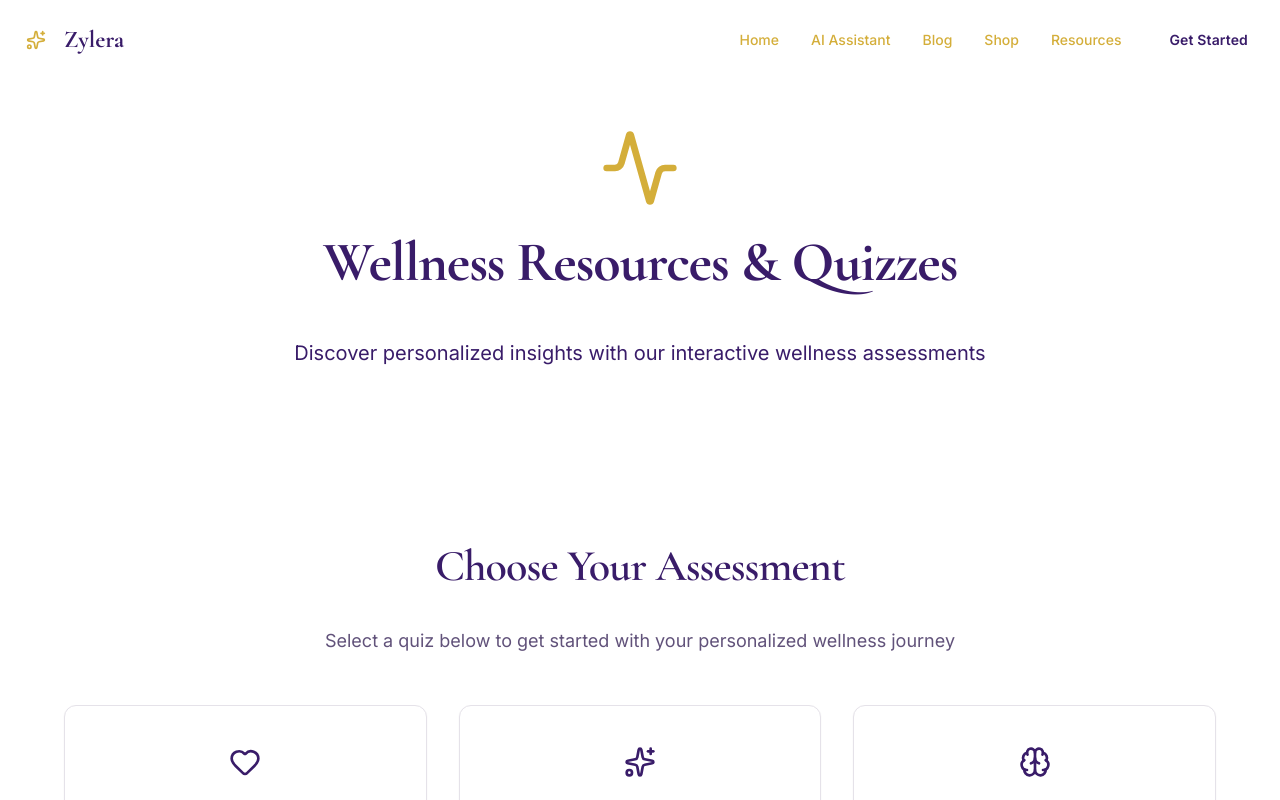
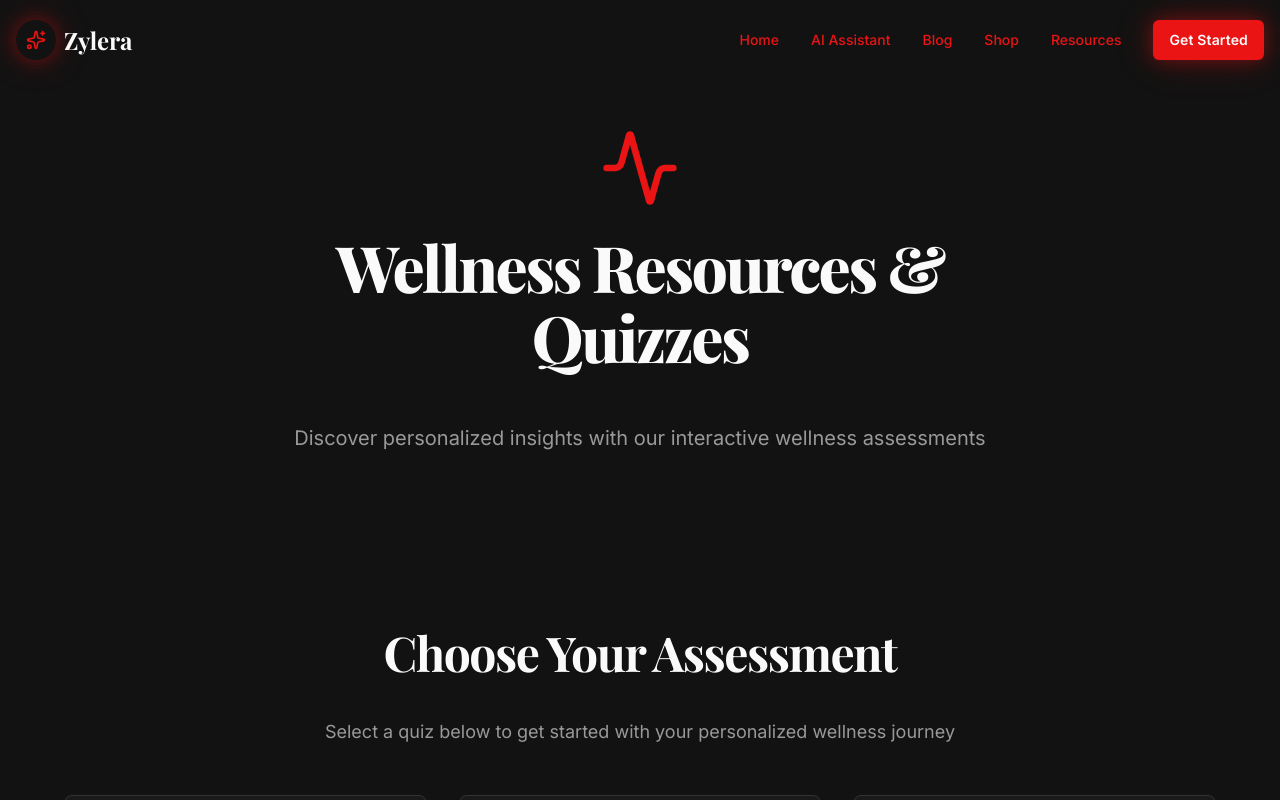
Before and after one commit to TNDIGITALMARK/375cbe22-4d02-4a4d-b935-02bc3db149bf, a Next.js app: page /resources in a window 1280 px wide. Shown: the top 800 px of the page. Built offline with nearby package versions, Linux system fonts and the light colour scheme.

Commit message:
Phoenix Agent implementation - make the site mainly black and white darker colors...

```diff
--- a/src/app/globals.css
+++ b/src/app/globals.css
@@ -1,125 +1,133 @@
 @import "tailwindcss";
 
-/* Zylera Luxury Sexual Wellness Design System
-   Premium aesthetic: Deep Purple, Gold, White
-   Psychology: Purple = Luxury & Mystery, Gold = Premium Value, White = Purity & Trust
+/* Modern Dark Aesthetic Design System
+   Premium aesthetic: Deep Black, Pure White, Crimson Red
+   Psychology: Black = Sophistication & Power, White = Clarity & Precision, Red = Passion & Energy
 */
 
-/* Google Fonts - Elegant typography for luxury wellness brand */
-@import url('https://fonts.googleapis.com/css2?family=Cormorant+Garamond:wght@300;400;500;600;700&family=Inter:wght@300;400;500;600;700&display=swap');
+/* Google Fonts - Modern, clean typography */
+@import url('https://fonts.googleapis.com/css2?family=Inter:wght@300;400;500;600;700;800;900&family=Playfair+Display:wght@400;500;600;700;800&display=swap');
 
 :root {
   /* Custom Font Variables */
   --font-primary: 'Inter', ui-sans-serif, system-ui, sans-serif;
-  --font-heading: 'Cormorant Garamond', ui-serif, Georgia, serif;
+  --font-heading: 'Playfair Display', ui-serif, Georgia, serif;
   --font-mono: ui-monospace, 'Courier New', monospace;
 
-  /* Zylera Luxury Color Palette - HSL Format */
-  /* Deep Purple Primary - #2D1B69 converted to HSL */
-  --background: 0 0% 100%;
-  --foreground: 263 58% 26%;
+  /* Modern Dark Color Palette - HSL Format */
+  /* Rich Black background with pure white text */
+  --background: 0 0% 7%;
+  --foreground: 0 0% 98%;
 
-  /* Pure white cards with deep purple text */
-  --card: 0 0% 100%;
-  --card-foreground: 263 58% 26%;
+  /* Dark cards with bright white text */
+  --card: 0 0% 10%;
+  --card-foreground: 0 0% 98%;
 
-  /* Popovers with white background */
-  --popover: 0 0% 100%;
-  --popover-foreground: 263 58% 26%;
+  /* Popovers with dark background */
+  --popover: 0 0% 10%;
+  --popover-foreground: 0 0% 98%;
 
-  /* Primary: Deep Purple #2D1B69 with white text */
-  --primary: 263 58% 26%;
-  --primary-foreground: 0 0% 100%;
+  /* Primary: Rich Black with white text */
+  --primary: 0 0% 12%;
+  --primary-foreground: 0 0% 98%;
 
-  /* Secondary: Luxury Gold #D4AF37 with deep purple text */
-  --secondary: 45 64% 53%;
-  --secondary-foreground: 263 58% 26%;
+  /* Secondary: Crimson Red accent */
+  --secondary: 0 84% 50%;
+  --secondary-foreground: 0 0% 98%;
 
-  /* Muted: Light purple-tinted gray */
-  --muted: 263 20% 95%;
-  --muted-foreground: 263 20% 40%;
+  /* Muted: Dark gray tones */
+  --muted: 0 0% 20%;
+  --muted-foreground: 0 0% 60%;
 
-  /* Accent: Rich Gold for highlights and CTAs */
-  --accent: 45 64% 53%;
-  --accent-foreground: 263 58% 26%;
+  /* Accent: Vibrant Red for CTAs and highlights */
+  --accent: 0 84% 50%;
+  --accent-foreground: 0 0% 98%;
 
-  /* Destructive: Elegant muted red */
-  --destructive: 0 65% 48%;
-  --destructive-foreground: 0 0% 100%;
+  /* Destructive: Deep crimson */
+  --destructive: 0 72% 45%;
+  --destructive-foreground: 0 0% 98%;
 
-  /* Borders: Subtle purple-tinted */
-  --border: 263 15% 90%;
-  --input: 263 15% 90%;
-  --ring: 45 64% 53%;
+  /* Borders: Subtle dark gray */
+  --border: 0 0% 20%;
+  --input: 0 0% 20%;
+  --ring: 0 84% 50%;
 
-  /* Rounded corners for modern luxury */
-  --radius: 0.75rem;
+  /* Rounded corners for modern aesthetic */
+  --radius: 0.5rem;
 
-  /* Sidebar: Deep purple with gold accents */
-  --sidebar-background: 263 58% 26%;
-  --sidebar-foreground: 0 0% 100%;
-  --sidebar-primary: 45 64% 53%;
-  --sidebar-primary-foreground: 263 58% 26%;
-  --sidebar-accent: 263 58% 22%;
-  --sidebar-accent-foreground: 0 0% 100%;
-  --sidebar-border: 263 40% 35%;
-  --sidebar-ring: 45 64% 53%;
+  /* Sidebar: Pure black with red accents */
+  --sidebar-background: 0 0% 5%;
+  --sidebar-foreground: 0 0% 98%;
+  --sidebar-primary: 0 84% 50%;
+  --sidebar-primary-foreground: 0 0% 98%;
+  --sidebar-accent: 0 0% 12%;
+  --sidebar-accent-foreground: 0 0% 98%;
+  --sidebar-border: 0 0% 15%;
+  --sidebar-ring: 0 84% 50%;
 
-  /* Zylera Custom Color Variables */
-  --color-purple-deep: 263 58% 26%;
-  --color-purple-light: 263 40% 85%;
-  --color-gold: 45 64% 53%;
-  --color-gold-light: 45 64% 70%;
-  --color-white: 0 0% 100%;
+  /* Custom Color Variables */
+  --color-black: 0 0% 7%;
+  --color-black-pure: 0 0% 0%;
+  --color-gray-dark: 0 0% 15%;
+  --color-gray: 0 0% 30%;
+  --color-gray-light: 0 0% 60%;
+  --color-white: 0 0% 98%;
+  --color-white-pure: 0 0% 100%;
+  --color-red: 0 84% 50%;
+  --color-red-dark: 0 72% 40%;
+  --color-red-light: 0 84% 60%;
 
-  /* Shadow System */
-  --shadow-sm: 0 1px 3px 0 rgba(45, 27, 105, 0.08);
-  --shadow-md: 0 4px 12px 0 rgba(45, 27, 105, 0.12);
-  --shadow-lg: 0 12px 24px -4px rgba(45, 27, 105, 0.15);
-  --shadow-xl: 0 20px 40px -8px rgba(45, 27, 105, 0.2);
+  /* Shadow System - Subtle, modern shadows */
+  --shadow-sm: 0 1px 3px 0 rgba(0, 0, 0, 0.5);
+  --shadow-md: 0 4px 12px 0 rgba(0, 0, 0, 0.6);
+  --shadow-lg: 0 12px 24px -4px rgba(0, 0, 0, 0.7);
+  --shadow-xl: 0 20px 40px -8px rgba(0, 0, 0, 0.8);
 
-  /* Gradient System for luxury feel */
-  --gradient-purple-gold: linear-gradient(135deg, hsl(263 58% 26%) 0%, hsl(263 58% 35%) 50%, hsl(45 64% 53%) 100%);
-  --gradient-purple: linear-gradient(135deg, hsl(263 58% 26%) 0%, hsl(263 58% 35%) 100%);
-  --gradient-gold: linear-gradient(135deg, hsl(45 64% 53%) 0%, hsl(45 80% 65%) 100%);
+  /* Gradient System for modern dark feel */
+  --gradient-black-red: linear-gradient(135deg, hsl(0 0% 5%) 0%, hsl(0 0% 10%) 50%, hsl(0 84% 50% / 0.2) 100%);
+  --gradient-black: linear-gradient(135deg, hsl(0 0% 5%) 0%, hsl(0 0% 15%) 100%);
+  --gradient-red: linear-gradient(135deg, hsl(0 84% 50%) 0%, hsl(0 72% 45%) 100%);
+  --gradient-red-glow: linear-gradient(135deg, hsl(0 84% 50% / 0.3) 0%, hsl(0 84% 50% / 0.1) 100%);
 }
 
 .dark {
-  --background: 222.2 84% 4.9%;
-  --foreground: 210 40% 98%;
+  /* Dark mode is already the default - keeping same values for consistency */
+  --background: 0 0% 7%;
+  --foreground: 0 0% 98%;
 
-  --card: 222.2 84% 4.9%;
-  --card-foreground: 210 40% 98%;
+  --card: 0 0% 10%;
+  --card-foreground: 0 0% 98%;
 
-  --popover: 222.2 84% 4.9%;
-  --popover-foreground: 210 40% 98%;
+  --popover: 0 0% 10%;
+  --popover-foreground: 0 0% 98%;
 
-  --primary: 210 40% 98%;
-  --primary-foreground: 222.2 47.4% 11.2%;
+  --primary: 0 0% 12%;
+  --primary-foreground: 0 0% 98%;
 
-  --secondary: 217.2 32.6% 17.5%;
-  --secondary-foreground: 210 40% 98%;
+  --secondary: 0 84% 50%;
+  --secondary-foreground: 0 0% 98%;
 
-  --muted: 217.2 32.6% 17.5%;
-  --muted-foreground: 215 20.2% 65.1%;
+  --muted: 0 0% 20%;
+  --muted-foreground: 0 0% 60%;
 
-  --accent: 217.2 32.6% 17.5%;
-  --accent-foreground: 210 40% 98%;
+  --accent: 0 84% 50%;
+  --accent-foreground: 0 0% 98%;
 
-  --destructive: 0 62.8% 30.6%;
-  --destructive-foreground: 210 40% 98%;
+  --destructive: 0 72% 45%;
+  --destructive-foreground: 0 0% 98%;
 
-  --border: 217.2 32.6% 17.5%;
-  --input: 217.2 32.6% 17.5%;
-  --ring: 212.7 26.8% 83.9%;
-  --sidebar-background: 240 5.9% 10%;
-  --sidebar-foreground: 240 4.8% 95.9%;
-  --sidebar-primary: 224.3 76.3% 48%;
-  --sidebar-primary-foreground: 0 0% 100%;
-  --sidebar-accent: 240 3.7% 15.9%;
-  --sidebar-accent-foreground: 240 4.8% 95.9%;
-  --sidebar-border: 240 3.7% 15.9%;
-  --sidebar-ring: 217.2 91.2% 59.8%;
+  --border: 0 0% 20%;
+  --input: 0 0% 20%;
+  --ring: 0 84% 50%;
+
+  --sidebar-background: 0 0% 5%;
+  --sidebar-foreground: 0 0% 98%;
+  --sidebar-primary: 0 84% 50%;
+  --sidebar-primary-foreground: 0 0% 98%;
+  --sidebar-accent: 0 0% 12%;
+  --sidebar-accent-foreground: 0 0% 98%;
+  --sidebar-border: 0 0% 15%;
+  --sidebar-ring: 0 84% 50%;
 }
 
 @theme {
@@ -205,7 +213,7 @@ body {
   text-rendering: optimizeLegibility;
 }
 
-/* Zylera Typography System - Luxury Wellness Aesthetic */
+/* Modern Dark Typography System */
 .font-sans {
   font-family: var(--font-primary);
 }
@@ -214,7 +222,7 @@ body {
   font-family: var(--font-heading);
 }
 
-/* Typography Scale - Elegant hierarchy for wellness content */
+/* Typography Scale - Modern hierarchy with strong contrast */
 html {
   font-size: 16px;
   line-height: 1.6;
@@ -229,36 +237,38 @@ body {
 
 h1, h2, h3, h4, h5, h6 {
   font-family: var(--font-heading);
-  font-weight: 600;
-  letter-spacing: -0.02em;
-  color: hsl(var(--primary));
-  line-height: 1.2;
+  font-weight: 700;
+  letter-spacing: -0.03em;
+  color: hsl(var(--foreground));
+  line-height: 1.15;
   margin-bottom: 0.75em;
 }
 
 h1 {
-  font-size: 3.5rem;
-  font-weight: 700;
+  font-size: 4rem;
+  font-weight: 800;
   line-height: 1.1;
+  letter-spacing: -0.04em;
 }
 
 h2 {
-  font-size: 2.75rem;
-  font-weight: 600;
+  font-size: 3rem;
+  font-weight: 700;
+  letter-spacing: -0.03em;
 }
 
 h3 {
-  font-size: 2rem;
-  font-weight: 600;
+  font-size: 2.25rem;
+  font-weight: 700;
 }
 
 h4 {
-  font-size: 1.5rem;
+  font-size: 1.75rem;
   font-weight: 600;
 }
 
 h5 {
-  font-size: 1.25rem;
+  font-size: 1.375rem;
   font-weight: 600;
 }
 
@@ -270,22 +280,24 @@ h6 {
 p {
   margin-bottom: 1.25em;
   line-height: 1.75;
+  color: hsl(var(--muted-foreground));
 }
 
 a {
   color: hsl(var(--accent));
   text-decoration: none;
   font-weight: 500;
-  transition: color 0.2s ease;
+  transition: color 0.2s ease, text-shadow 0.2s ease;
 }
 
 a:hover {
-  color: hsl(var(--primary));
+  color: hsl(var(--accent));
+  text-shadow: 0 0 12px hsla(var(--accent) / 0.5);
 }
 
 strong, b {
-  font-weight: 600;
-  color: hsl(var(--primary));
+  font-weight: 700;
+  color: hsl(var(--foreground));
 }
 
 /* Button styles for luxury CTAs */
@@ -379,17 +391,21 @@ img {
   transition: opacity 0.3s ease-in-out;
 }
 
-/* Zylera Luxury Gradient Backgrounds */
-.gradient-purple-gold {
-  background: var(--gradient-purple-gold);
+/* Modern Dark Gradient Backgrounds */
+.gradient-black-red {
+  background: var(--gradient-black-red);
 }
 
-.gradient-purple {
-  background: var(--gradient-purple);
+.gradient-black {
+  background: var(--gradient-black);
 }
 
-.gradient-gold {
-  background: var(--gradient-gold);
+.gradient-red {
+  background: var(--gradient-red);
+}
+
+.gradient-red-glow {
+  background: var(--gradient-red-glow);
 }
 
 /* Form element defaults for sexual wellness brand */
@@ -441,22 +457,35 @@ select:focus {
   }
 }
 
-/* Utility classes for Zylera brand */
+/* Utility classes for modern dark aesthetic */
 .text-gradient {
-  background: var(--gradient-purple-gold);
+  background: var(--gradient-red);
   -webkit-background-clip: text;
   -webkit-text-fill-color: transparent;
   background-clip: text;
 }
 
-.shadow-purple {
+.text-glow-red {
+  color: hsl(var(--accent));
+  text-shadow: 0 0 20px hsla(var(--accent) / 0.6), 0 0 40px hsla(var(--accent) / 0.3);
+}
+
+.shadow-dark {
   box-shadow: var(--shadow-md);
 }
 
-.shadow-purple-lg {
+.shadow-dark-lg {
   box-shadow: var(--shadow-lg);
 }
 
-.shadow-purple-xl {
+.shadow-dark-xl {
   box-shadow: var(--shadow-xl);
 }
+
+.glow-red {
+  box-shadow: 0 0 20px hsla(var(--accent) / 0.4), 0 0 40px hsla(var(--accent) / 0.2);
+}
+
+.glow-red-strong {
+  box-shadow: 0 0 30px hsla(var(--accent) / 0.6), 0 0 60px hsla(var(--accent) / 0.4), 0 0 100px hsla(var(--accent) / 0.2);
+}
--- a/src/app/layout.tsx
+++ b/src/app/layout.tsx
@@ -1,5 +1,5 @@
 import type { Metadata } from "next";
-import { Cormorant_Garamond, Inter } from "next/font/google";
+import { Playfair_Display, Inter } from "next/font/google";
 import "./globals.css";
 import { ThemeProvider } from "@/components/theme-provider";
 import { QueryProvider } from "@/components/query-provider";
@@ -8,18 +8,18 @@ import { Toaster } from "@/components/ui/toaster";
 import { Toaster as Sonner } from "@/components/ui/sonner";
 import { TooltipProvider } from "@/components/ui/tooltip";
 
-// Elegant serif font for headings - Luxury aesthetic
-const cormorant = Cormorant_Garamond({
+// Modern serif font for headings - Classic elegance with modern twist
+const playfair = Playfair_Display({
   variable: "--font-heading",
   subsets: ["latin"],
-  weight: ["300", "400", "500", "600", "700"],
+  weight: ["400", "500", "600", "700", "800", "900"],
 });
 
 // Clean sans-serif for body text - Professional readability
 const inter = Inter({
   variable: "--font-primary",
   subsets: ["latin"],
-  weight: ["300", "400", "500", "600", "700"],
+  weight: ["300", "400", "500", "600", "700", "800", "900"],
 });
 
 export const metadata: Metadata = {
@@ -161,13 +161,13 @@ export default function RootLayout({
         {/* PHOENIX_EDITOR_INJECTION_END */}
       </head>
       <body
-        className={`${inter.variable} ${cormorant.variable} antialiased font-sans`}
+        className={`${inter.variable} ${playfair.variable} antialiased font-sans`}
       >
         <QueryProvider>
           <ZyloProvider>
             <ThemeProvider
               attribute="class"
-              defaultTheme="light"
+              defaultTheme="dark"
               enableSystem
               disableTransitionOnChange
             >
--- a/src/components/zylera/navigation.tsx
+++ b/src/components/zylera/navigation.tsx
@@ -29,7 +29,7 @@ export function Navigation() {
     <nav
       className={`fixed top-0 left-0 right-0 z-50 transition-all duration-300 ${
         scrolled
-          ? 'bg-white/95 backdrop-blur-md shadow-md'
+          ? 'bg-card/95 backdrop-blur-md shadow-dark border-b border-border'
           : 'bg-transparent'
       }`}
     >
@@ -37,10 +37,10 @@ export function Navigation() {
         <div className="flex items-center justify-between h-20">
           {/* Logo */}
           <Link href="/" className="flex items-center gap-2 group">
-            <div className="w-10 h-10 rounded-full bg-gradient-purple-gold flex items-center justify-center">
+            <div className="w-10 h-10 rounded-full bg-gradient-red flex items-center justify-center glow-red">
               <Sparkles className="w-5 h-5 text-white" />
             </div>
-            <span className="text-2xl font-serif font-bold text-primary group-hover:text-gradient transition-all">
+            <span className="text-2xl font-serif font-bold text-foreground group-hover:text-gradient transition-all">
               Zylera
             </span>
           </Link>
@@ -56,14 +56,14 @@ export function Navigation() {
                 {link.label}
               </Link>
             ))}
-            <Button className="bg-gradient-gold hover:opacity-90 text-primary font-semibold">
+            <Button className="bg-accent hover:bg-accent/90 text-foreground font-semibold glow-red">
               Get Started
             </Button>
           </div>
 
           {/* Mobile Menu Button */}
           <button
-            className="md:hidden p-2 text-primary"
+            className="md:hidden p-2 text-foreground"
             onClick={() => setIsOpen(!isOpen)}
             aria-label="Toggle menu"
           >
@@ -73,7 +73,7 @@ export function Navigation() {
 
         {/* Mobile Navigation */}
         {isOpen && (
-          <div className="md:hidden pb-6 animate-fade-in">
+          <div className="md:hidden pb-6 animate-fade-in bg-card/95 backdrop-blur-md">
             <div className="flex flex-col gap-4">
               {navLinks.map((link) => (
                 <Link
@@ -85,7 +85,7 @@ export function Navigation() {
                   {link.label}
                 </Link>
               ))}
-              <Button className="bg-gradient-gold hover:opacity-90 text-primary font-semibold w-full">
+              <Button className="bg-accent hover:bg-accent/90 text-foreground font-semibold w-full glow-red">
                 Get Started
               </Button>
             </div>
```
Also changed, not shown: src/app/page.tsx (+56 -52 lines).
